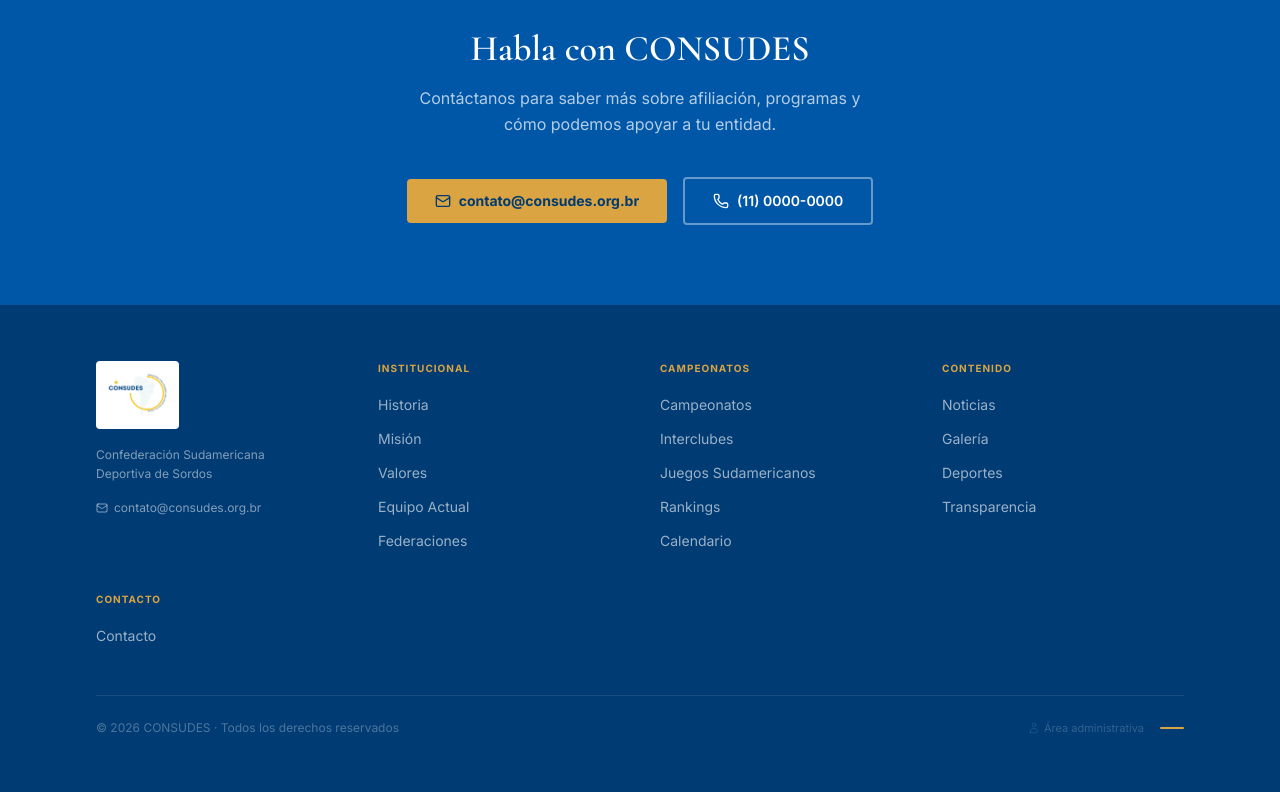
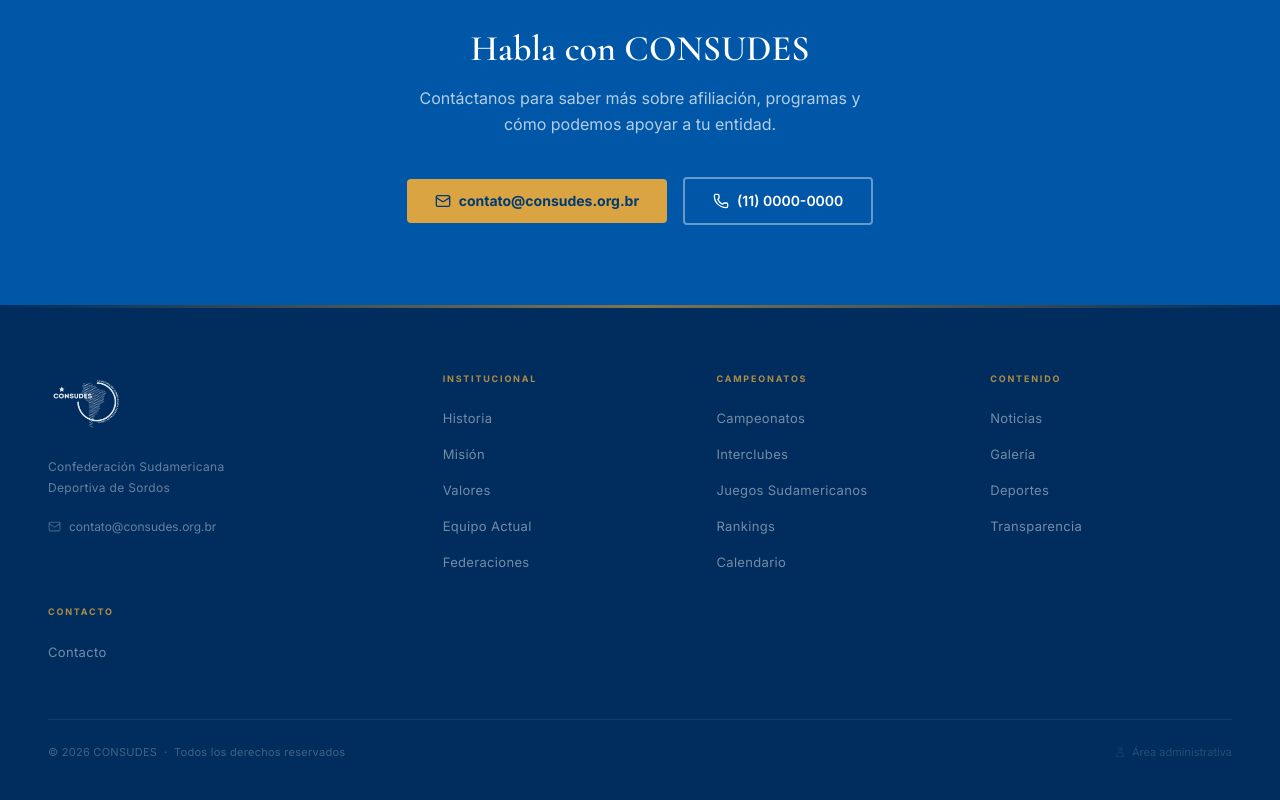
Before and after one commit to lemenezes/consudes-app, a React (Vite) app: page / in a window 1280 px wide. Shown: the part 2585-3385 px from the top of the page. Built offline with nearby package versions, Linux system fonts and the light colour scheme; no server answers; the database is empty.

Commit message:
feat: footer premium com faixa dourada, logo invertido, breathing room e hierarquia refinada

```diff
--- a/src/components/Footer.tsx
+++ b/src/components/Footer.tsx
@@ -46,29 +46,33 @@
   ];
 
   return (
-    <footer className="bg-[#003B73] transition-colors duration-200">
-      <div className="max-w-6xl mx-auto px-4 sm:px-6 lg:px-8 py-14">
+    <footer className="bg-[#002D5E]">
+
+      {/* Faixa decorativa topo */}
+      <div className="h-[3px] bg-gradient-to-r from-transparent via-[#D9A441] to-transparent opacity-60" />
+
+      <div className="max-w-7xl mx-auto px-6 sm:px-8 lg:px-12 pt-16 pb-10">
 
         {/* Grid principal */}
-        <div className="grid grid-cols-1 sm:grid-cols-2 lg:grid-cols-4 gap-10 mb-12">
+        <div className="grid grid-cols-1 sm:grid-cols-2 lg:grid-cols-[1.5fr_1fr_1fr_1fr] gap-12 lg:gap-8 mb-14">
 
           {/* Brand */}
-          <div className="flex flex-col gap-4">
-            <span className="inline-flex items-center bg-white rounded px-2 py-1.5 w-fit">
+          <div className="flex flex-col gap-5">
+            <Link to="/" className="inline-block w-fit group">
               <img
                 src="/logo-novo-consudes-removebg-preview-1.png"
                 alt="CONSUDES"
-                className="h-14 w-auto object-contain block"
+                className="h-16 w-auto object-contain brightness-0 invert opacity-90 group-hover:opacity-100 transition-opacity duration-200"
               />
-            </span>
-            <p className="text-white/50 text-xs leading-relaxed max-w-[180px]">
+            </Link>
+            <p className="text-white/40 text-[12px] leading-[1.75] max-w-[200px] font-light tracking-wide">
               {t.topbar}
             </p>
             <a
               href={`mailto:${CONTACT_EMAIL}`}
-              className="inline-flex items-center gap-1.5 text-xs text-white/50 hover:text-white transition-colors"
+              className="inline-flex items-center gap-2 text-[12px] text-white/40 hover:text-[#D9A441] transition-colors duration-150 group w-fit"
             >
-              <Mail size={12} />
+              <Mail size={13} className="opacity-60 group-hover:opacity-100 transition-opacity" />
               {CONTACT_EMAIL}
             </a>
           </div>
@@ -76,15 +80,15 @@
           {/* Colunas de links */}
           {cols.map(({ heading, links }) => (
             <div key={heading}>
-              <p className="text-[#D9A441] text-[10px] font-bold tracking-widest uppercase mb-4">
+              <p className="text-[#D9A441] text-[9px] font-bold tracking-[0.2em] uppercase mb-5 opacity-80">
                 {heading}
               </p>
-              <ul className="flex flex-col gap-2.5">
+              <ul className="flex flex-col gap-3">
                 {links.map(({ to, label }) => (
                   <li key={to}>
                     <Link
                       to={to}
-                      className="text-sm text-white/60 hover:text-white transition-colors"
+                      className="text-[13px] text-white/45 hover:text-white transition-colors duration-150 font-light tracking-wide"
                     >
                       {label}
                     </Link>
@@ -95,21 +99,23 @@
           ))}
         </div>
 
+        {/* Divisória */}
+        <div className="border-t border-white/8" />
+
         {/* Bottom */}
-        <div className="pt-6 border-t border-white/10 flex flex-col sm:flex-row items-start sm:items-center justify-between gap-2">
-          <p className="text-xs text-white/30">
-            © {new Date().getFullYear()} CONSUDES · {t.footer.rights}
+        <div className="pt-6 flex flex-col sm:flex-row items-start sm:items-center justify-between gap-3">
+          <p className="text-[11px] text-white/25 tracking-wide font-light">
+            © {new Date().getFullYear()} CONSUDES &nbsp;·&nbsp; {t.footer.rights}
           </p>
-          <div className="flex items-center gap-4">
           <Link
             to="/admin/login"
-              className="inline-flex items-center gap-1 text-[11px] text-white/20 hover:text-white/50 transition-colors group"
+            className="inline-flex items-center gap-1.5 text-[11px] text-white/15 hover:text-white/40 transition-colors duration-150 group"
           >
             <svg
-                className="w-3 h-3 opacity-60 group-hover:opacity-100 transition-opacity"
+              className="w-3 h-3 group-hover:opacity-100 opacity-60 transition-opacity"
               fill="none"
               viewBox="0 0 24 24"
-                strokeWidth={1.8}
+              strokeWidth={1.6}
               stroke="currentColor"
               aria-hidden="true"
             >
@@ -117,8 +123,6 @@
             </svg>
             Área administrativa
           </Link>
-            <span className="w-6 h-0.5 bg-[#D9A441] rounded" />
-          </div>
         </div>
 
       </div>
```
Lines whose indentation alone changed are shown as unchanged.
